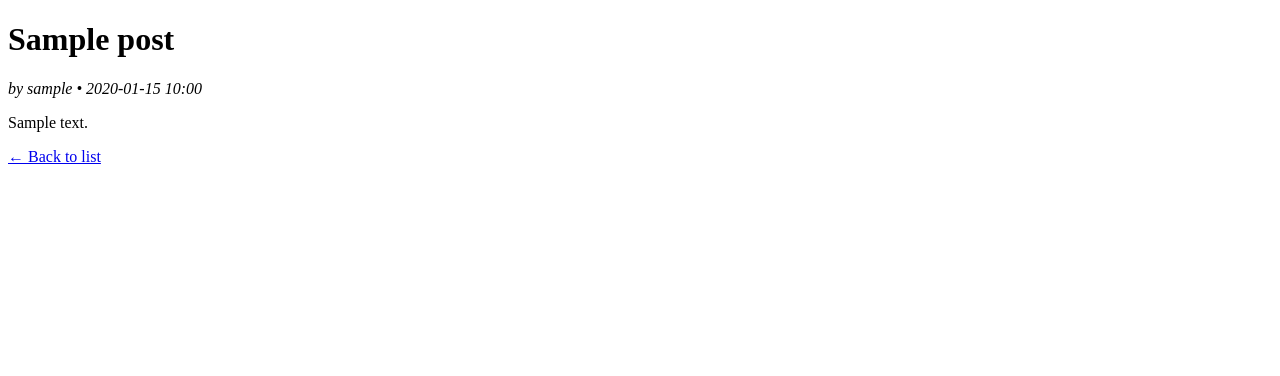
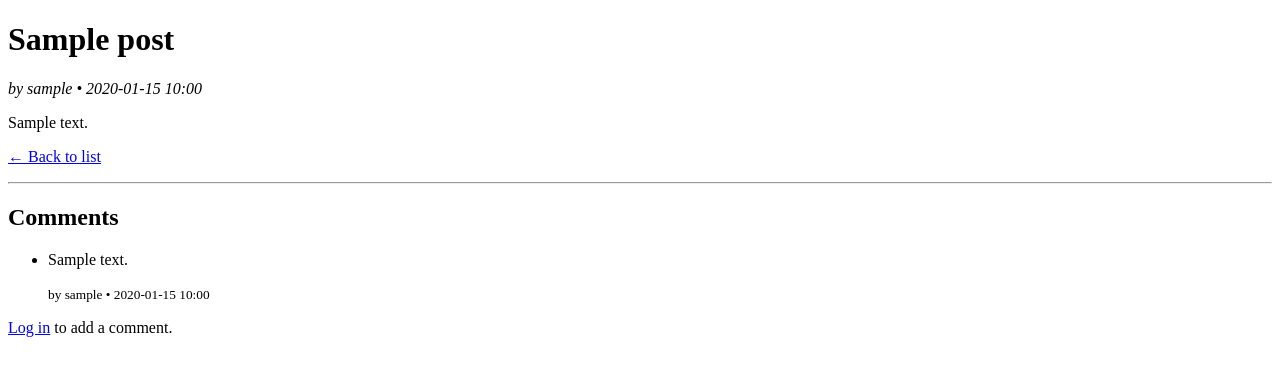
Before and after one commit to Abby966/Alx_DjangoLearnLab, a Django app: template django_blog/blog/templates/blog/post_detail.html in a window 1280 px wide. Shown: the top 376 px of the page. Run offline with Django 5.2, Linux system fonts and the light colour scheme; the template is opened without the code that fills it: most values are stand-ins (such as "Sample title", 1, 10 or a date in 2020).

Commit message:
Update post_detail.html

```diff
--- a/django_blog/blog/templates/blog/post_detail.html
+++ b/django_blog/blog/templates/blog/post_detail.html
@@ -13,5 +13,35 @@
       <a href="{% url 'post-delete' post.pk %}">Delete</a>
     </p>
   {% endif %}
+
+<hr>
+
+<h2>Comments</h2>
+
+<ul>
+  {% for c in comments %}
+    <li>
+      <p>{{ c.content|linebreaksbr }}</p>
+      <small>by {{ c.author.username }} • {{ c.created_at|date:"Y-m-d H:i" }}</small>
+      {% if user.is_authenticated and user == c.author %}
+        | <a href="{% url 'comment-update' c.pk %}">Edit</a>
+        | <a href="{% url 'comment-delete' c.pk %}">Delete</a>
+      {% endif %}
+    </li>
+  {% empty %}
+    <li>No comments yet.</li>
+  {% endfor %}
+</ul>
+
+{% if user.is_authenticated %}
+  <h3>Add a comment</h3>
+  <form method="post" action="{% url 'comment-create' post.pk %}">
+    {% csrf_token %}
+    {{ comment_form.as_p }}
+    <button type="submit">Post Comment</button>
+  </form>
+{% else %}
+  <p><a href="{% url 'login' %}">Log in</a> to add a comment.</p>
+{% endif %}
 </body>
 </html>
```
